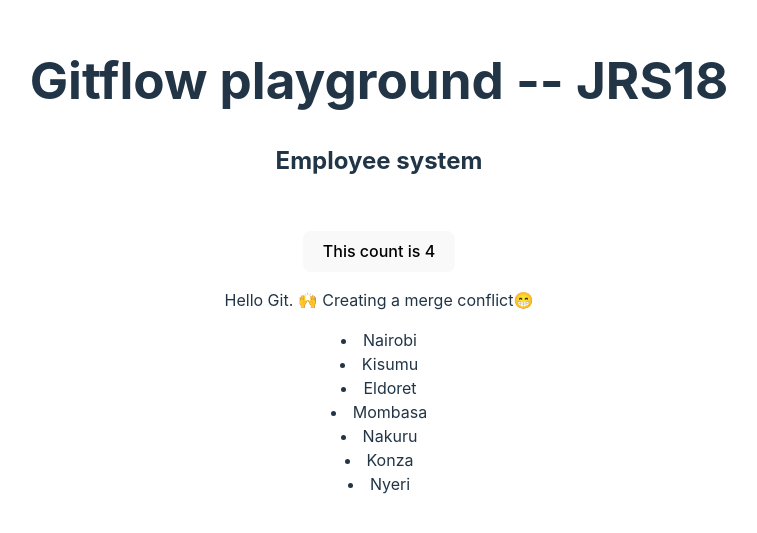
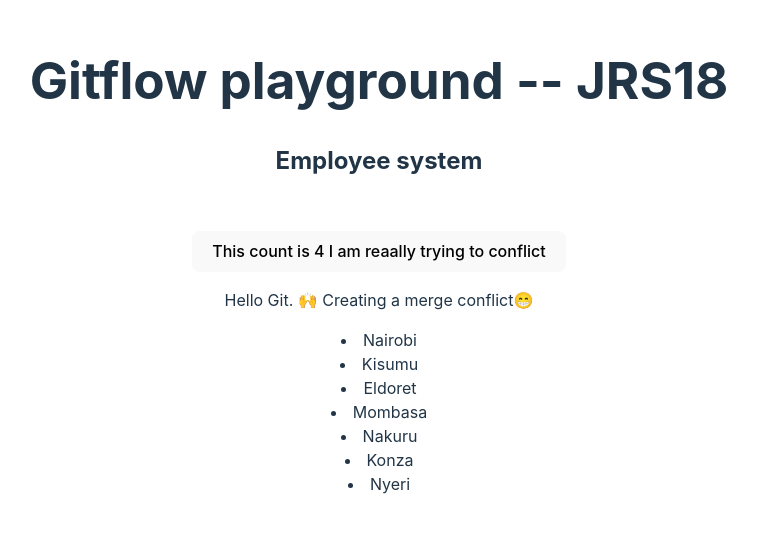
Before and after one commit to felixkpt/gitflow-playground, a React (Vite) app: page / in a window 1280 px wide. Shown: the part 127-660 px from the top of the page, without its empty margins (261-1018 px from the left). Built offline with nearby package versions, Linux system fonts and the light colour scheme; the HTML template or start-up script is replaced by a standard one.

Commit message:
onother conflict

```diff
--- a/src/App.tsx
+++ b/src/App.tsx
@@ -11,7 +11,7 @@ function App() {
       <h2>Employee system</h2>
       <div className="card">
         <button onClick={() => setCount((count) => count + 1)}>
-         This count is {count + 4}
+         This count is {count + 4} I am reaally trying to conflict
         </button>
         <p>Hello Git. 🙌 Creating a merge conflict😁</p>
         <ListItems />
```
